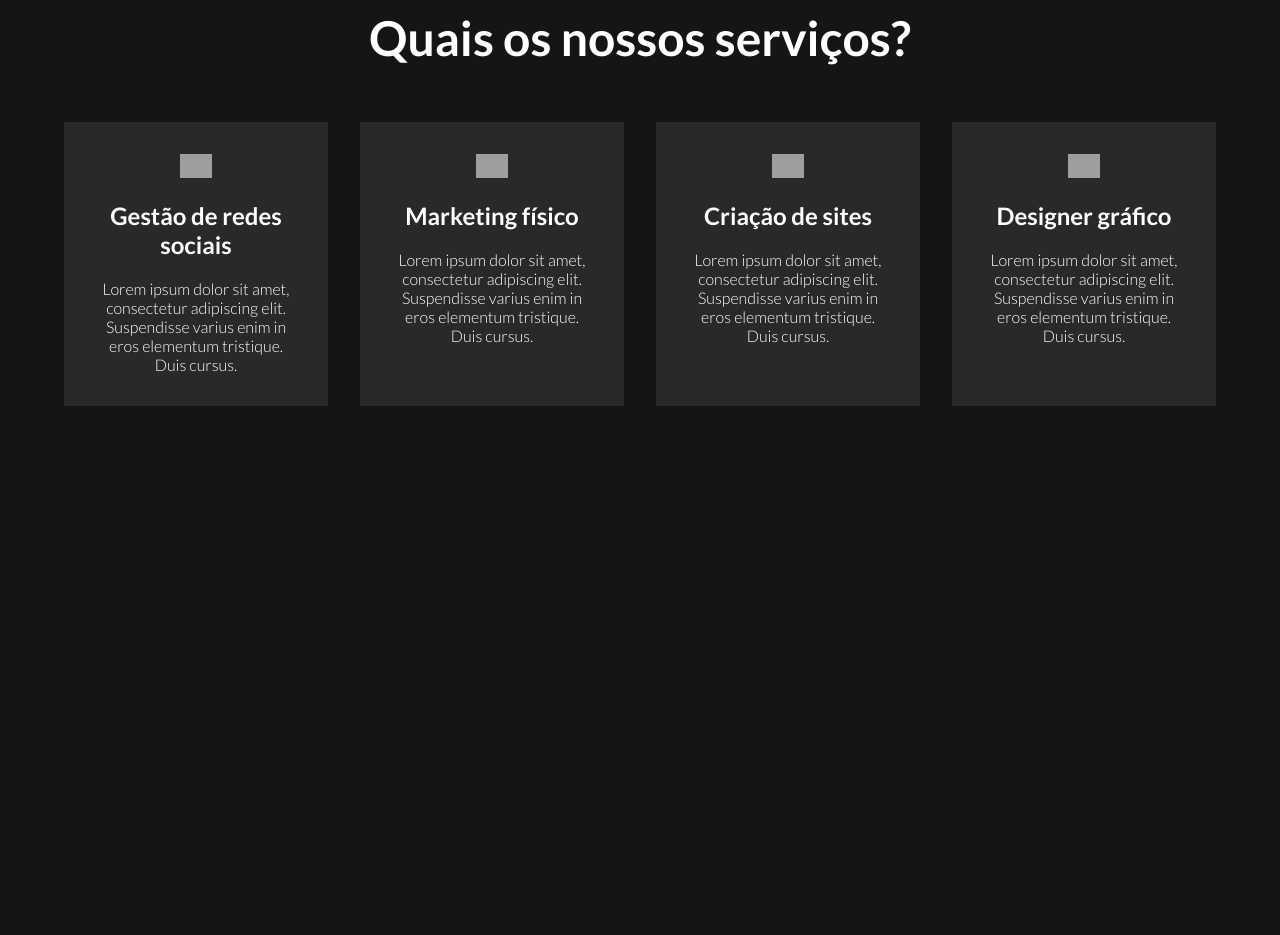
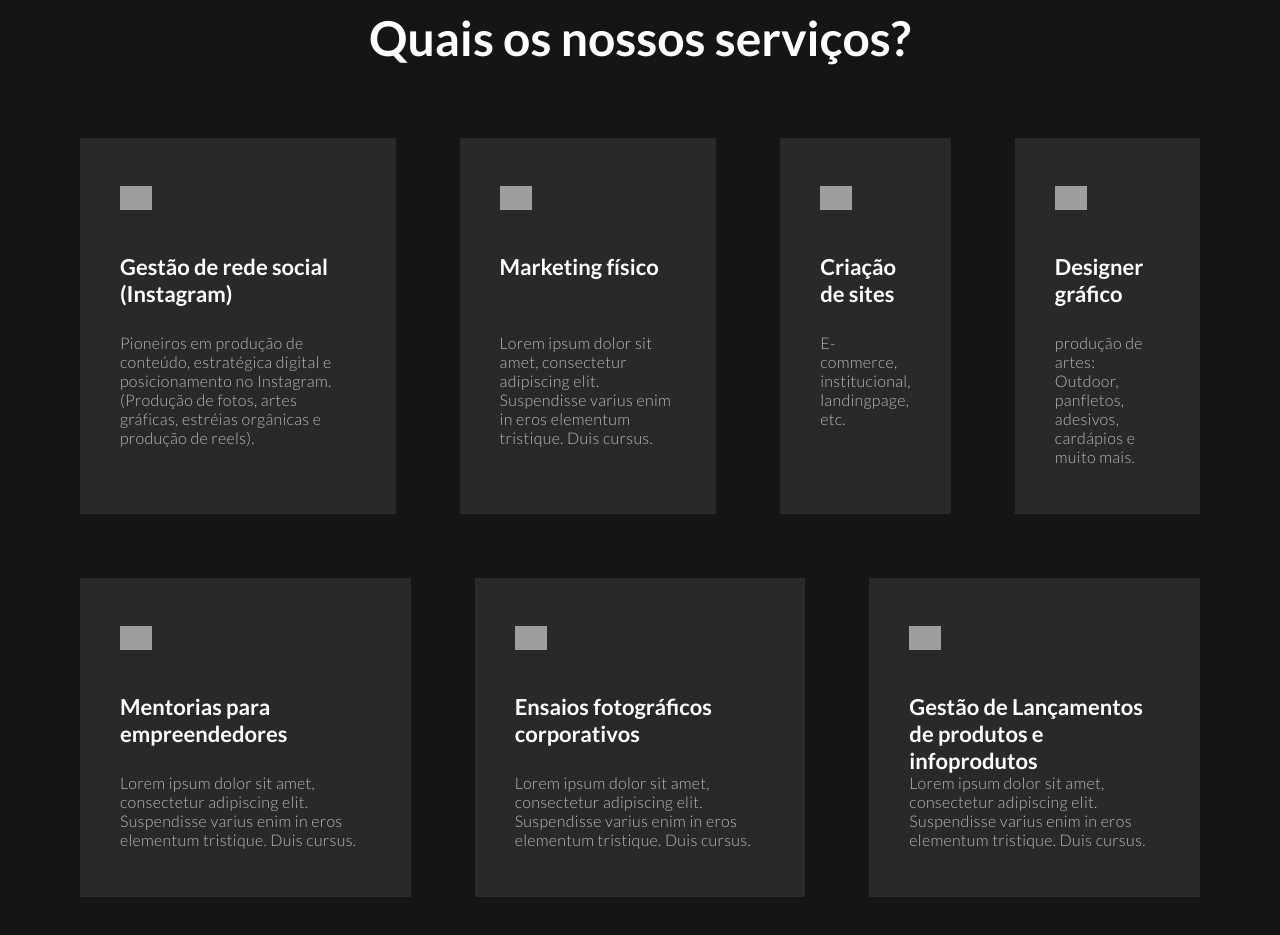
Before and after one commit to cristiandev9/gerazmarketing, a Gatsby site: page / in a window 1280 px wide. Shown: the part 940-1875 px from the top of the page. Before the commit the page ends 1429 px from the top, so only its background shows below. Built offline with nearby package versions, Linux system fonts and the light colour scheme; Gatsby itself is replaced by a stand-in of ours; grey boxes are pictures that could not be loaded.

Commit message:
ajustes interface parte de servicos

```diff
--- a/package.json
+++ b/package.json
@@ -17,7 +17,9 @@
   "dependencies": {
     "@ant-design/icons": "^4.7.0",
     "@mdx-js/react": "^2.1.5",
+    "@popperjs/core": "^2.6.0",
     "babel-plugin-styled-components": "^2.0.7",
+    "bootstrap": "^5.0.0-beta1",
     "gatsby": "^4.24.5",
     "gatsby-plugin-image": "^2.24.0",
     "gatsby-plugin-manifest": "^4.24.0",
--- a/src/components/card/index.js
+++ b/src/components/card/index.js
@@ -2,7 +2,7 @@ import * as React from "react";
 
 const Card = ({ title, text }) => {
   return (
-    <div style={{backgroundColor: "#292929", margin: "1rem", padding: "2rem", maxWidth: "15rem"}}>
+    <div style={{backgroundColor: "#292929", margin: "2rem", padding: "3rem 2.5rem", maxWidth: "17rem", textAlign:"left"}}>
       <img
         style={{width: "2rem"}}
         src="https://uploads-ssl.webflow.com/62d97c85c550e860adaf1e79/62d9deae5437fb02b72d5f7a_CheckMark%20Icon.svg"
@@ -11,8 +11,8 @@ const Card = ({ title, text }) => {
         alt="Check Mark Icon Pink"
         class="icon-small"
         />
-      <h2>{title}</h2>
-      <div>{text}</div>
+      <h2 style={{marginTop:"2.5rem", height:"2.5rem", fontSize: "22px"}}>{title}</h2>
+      <div style={{marginTop:"2.5rem", color: "#BABABA", letterSpacing: "0.3px"}}>{text}</div>
     </div>
   );
 };
--- a/src/components/jobs/index.js
+++ b/src/components/jobs/index.js
@@ -15,10 +15,17 @@ const Jobs = () => {
     <>
       <div style={{ width: "100%", textAlign: "center", margin: "3rem auto" }}>
         <h2 style={{ fontSize: "3rem" }}>Quais os nossos serviços?</h2>
-        <div style={{ display: "flex", justifyContent: "center", margin: "0 3rem" }}>
+        <div>
+          <div
+            style={{
+              display: "flex",
+              justifyContent: "center",
+              margin: "0 3rem",
+            }}
+          >
             <Card
-            title="Gestão de redes sociais"
-            text="Lorem ipsum dolor sit amet, consectetur adipiscing elit. Suspendisse varius enim in eros elementum tristique. Duis cursus."
+              title="Gestão de rede social (Instagram)"
+              text="Pioneiros em produção de conteúdo, estratégica digital e posicionamento no Instagram. (Produção de fotos, artes gráficas, estréias orgânicas e produção de reels)."
             />
             <Card
               title="Marketing físico"
@@ -26,12 +33,35 @@ const Jobs = () => {
             />
             <Card
               title="Criação de sites"
-            text="Lorem ipsum dolor sit amet, consectetur adipiscing elit. Suspendisse varius enim in eros elementum tristique. Duis cursus."
+              text="E-commerce, institucional, landingpage, etc."
             />
             <Card
               title="Designer gráfico"
+              text="produção de artes: Outdoor, panfletos, adesivos, cardápios e muito mais."
+            />
+          </div>
+          <div
+            style={{
+              display: "flex",
+              justifyContent: "center",
+              margin: "0 3rem",
+            }}
+          >
+            <Card
+              title="Mentorias para empreendedores"
               text="Lorem ipsum dolor sit amet, consectetur adipiscing elit. Suspendisse varius enim in eros elementum tristique. Duis cursus."
             />
+
+            <Card
+              title="Ensaios fotográficos corporativos"
+              text="Lorem ipsum dolor sit amet, consectetur adipiscing elit. Suspendisse varius enim in eros elementum tristique. Duis cursus."
+            />
+
+            <Card
+              title="Gestão de Lançamentos de produtos e infoprodutos"
+              text="Lorem ipsum dolor sit amet, consectetur adipiscing elit. Suspendisse varius enim in eros elementum tristique. Duis cursus."
+            />
+          </div>
         </div>
       </div>
     </>
```
Also changed, not shown: 1 other file. Lines whose indentation alone changed are shown as unchanged.
